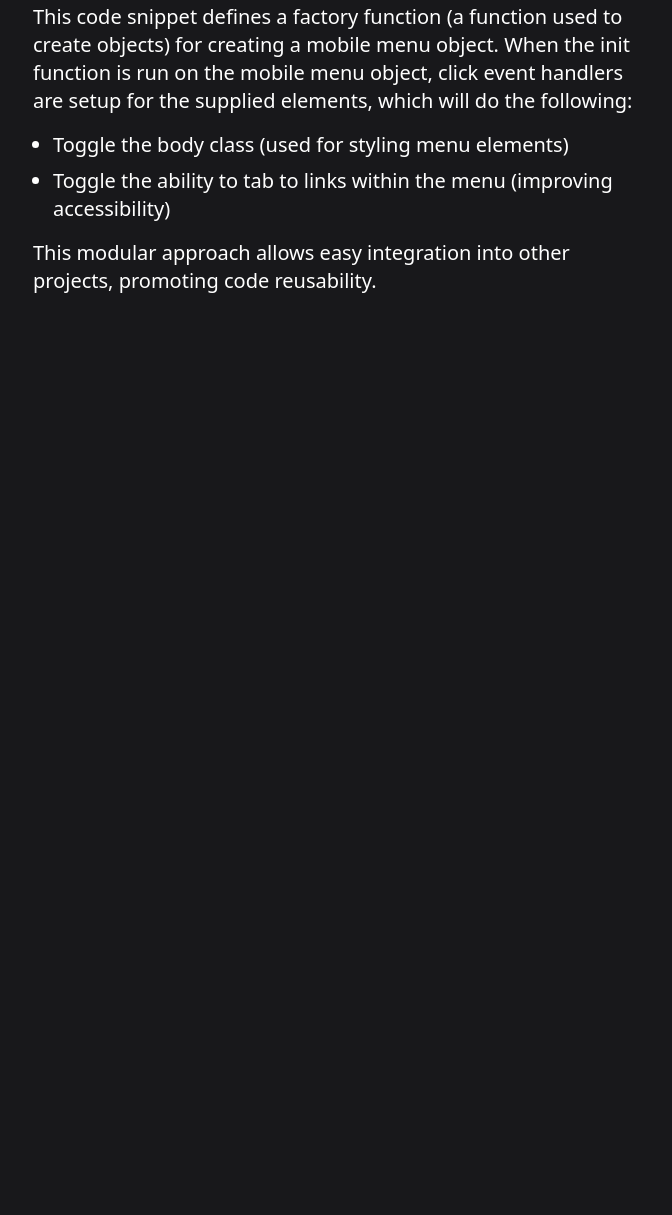
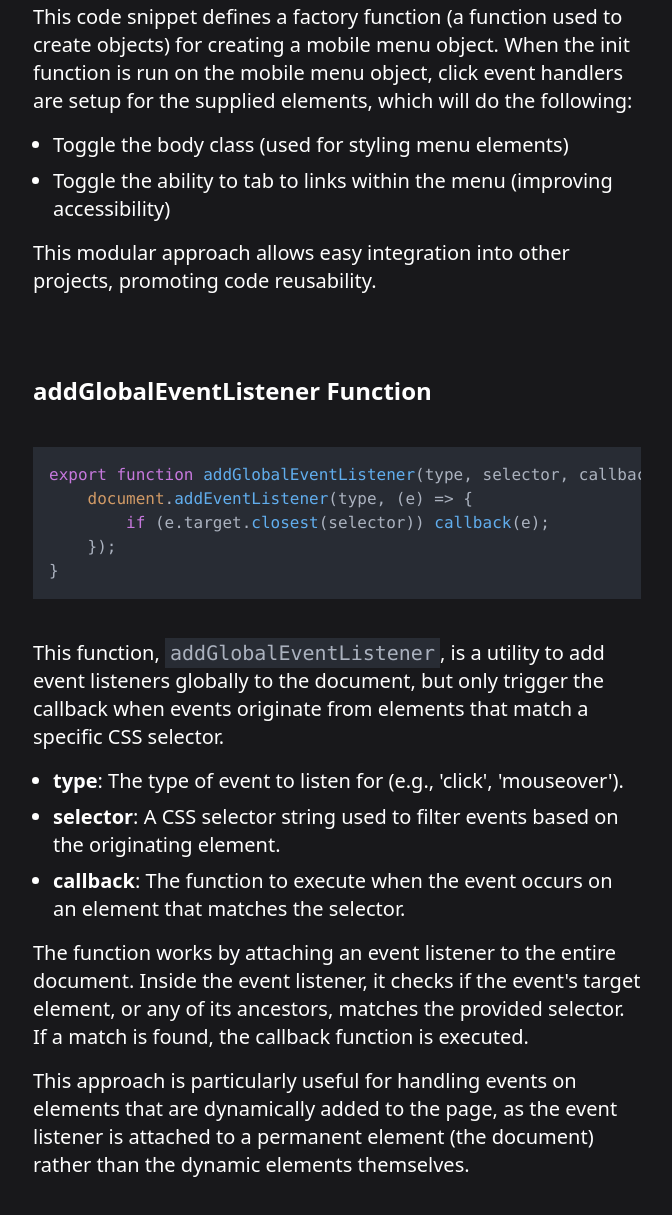
Before and after one commit to kapaha/personal-portfolio, a website built with Vite: page src/code-snippets.html in a window 1280 px wide. Shown: the part 973-2188 px from the top of the page, without its empty margins (453-1125 px from the left). Before the commit the page ends 1348 px from the top, so only its background shows below. Built offline with nearby package versions, Linux system fonts and the light colour scheme.

Commit message:
feat: Add code snippet

```diff
--- a/src/code-snippets.html
+++ b/src/code-snippets.html
@@ -229,11 +229,14 @@
                     </span>
                 </h1>
 
+                <div class="space-y-6 md:space-y-10">
                     <h2 class="!mt-10 text-2xl font-bold lg:!mt-20">
                         Mobile menu factory
                     </h2>
 
-                <pre class="!max-w-full"><code>export function createMobileMenu(
+                    <pre
+                        class="!max-w-full"
+                    ><code>export function createMobileMenu(
     bodyOpenClass,
     mobileMenuTogglers,
     mobileMenuLinks,
@@ -261,11 +264,12 @@
 }</code></pre>
                     <div class="space-y-4 md:text-lg xl:text-xl">
                         <p>
-                        This code snippet defines a factory function (a function
-                        used to create objects) for creating a mobile menu
-                        object. When the init function is run on the mobile menu
-                        object, click event handlers are setup for the supplied
-                        elements, which will do the following:
+                            This code snippet defines a factory function (a
+                            function used to create objects) for creating a
+                            mobile menu object. When the init function is run on
+                            the mobile menu object, click event handlers are
+                            setup for the supplied elements, which will do the
+                            following:
                         </p>
 
                         <ul class="ml-5 list-disc space-y-2">
@@ -274,15 +278,69 @@
                                 elements)
                             </li>
                             <li>
-                            Toggle the ability to tab to links within the menu
-                            (improving accessibility)
+                                Toggle the ability to tab to links within the
+                                menu (improving accessibility)
                             </li>
                         </ul>
 
                         <p>
-                        This modular approach allows easy integration into other
-                        projects, promoting code reusability.
+                            This modular approach allows easy integration into
+                            other projects, promoting code reusability.
                         </p>
+                    </div>
+                </div>
+
+                <div class="space-y-6 md:space-y-10">
+                    <h2 class="!mt-10 text-2xl font-bold lg:!mt-20">
+                        addGlobalEventListener Function
+                    </h2>
+                    <pre
+                        class="!max-w-full"
+                    ><code>export function addGlobalEventListener(type, selector, callback) {
+    document.addEventListener(type, (e) => {
+        if (e.target.closest(selector)) callback(e);
+    });
+}</code></pre>
+
+                    <div class="space-y-4 md:text-lg xl:text-xl">
+                        <p>
+                            This function, <code>addGlobalEventListener</code>,
+                            is a utility to add event listeners globally to the
+                            document, but only trigger the callback when events
+                            originate from elements that match a specific CSS
+                            selector.
+                        </p>
+                        <ul class="ml-5 list-disc space-y-2">
+                            <li>
+                                <strong>type</strong>: The type of event to
+                                listen for (e.g., 'click', 'mouseover').
+                            </li>
+                            <li>
+                                <strong>selector</strong>: A CSS selector string
+                                used to filter events based on the originating
+                                element.
+                            </li>
+                            <li>
+                                <strong>callback</strong>: The function to
+                                execute when the event occurs on an element that
+                                matches the selector.
+                            </li>
+                        </ul>
+                        <p>
+                            The function works by attaching an event listener to
+                            the entire document. Inside the event listener, it
+                            checks if the event's target element, or any of its
+                            ancestors, matches the provided selector. If a match
+                            is found, the callback function is executed.
+                        </p>
+                        <p>
+                            This approach is particularly useful for handling
+                            events on elements that are dynamically added to the
+                            page, as the event listener is attached to a
+                            permanent element (the document) rather than the
+                            dynamic elements themselves.
+                        </p>
+                    </div>
                 </div>
             </div>
         </main>
--- a/src/js/code-snippets.js
+++ b/src/js/code-snippets.js
@@ -11,9 +11,12 @@ Main()
 */
 
 const elements = {
-    code: document.querySelector("code"),
+    code: document.querySelectorAll("code"),
 };
 
 // Initialise code formatting
 hljs.registerLanguage("javascript", javascript);
-hljs.highlightElement(elements.code);
+
+for (const element of elements.code) {
+    hljs.highlightElement(element);
+}
```
Lines whose indentation alone changed are shown as unchanged.
